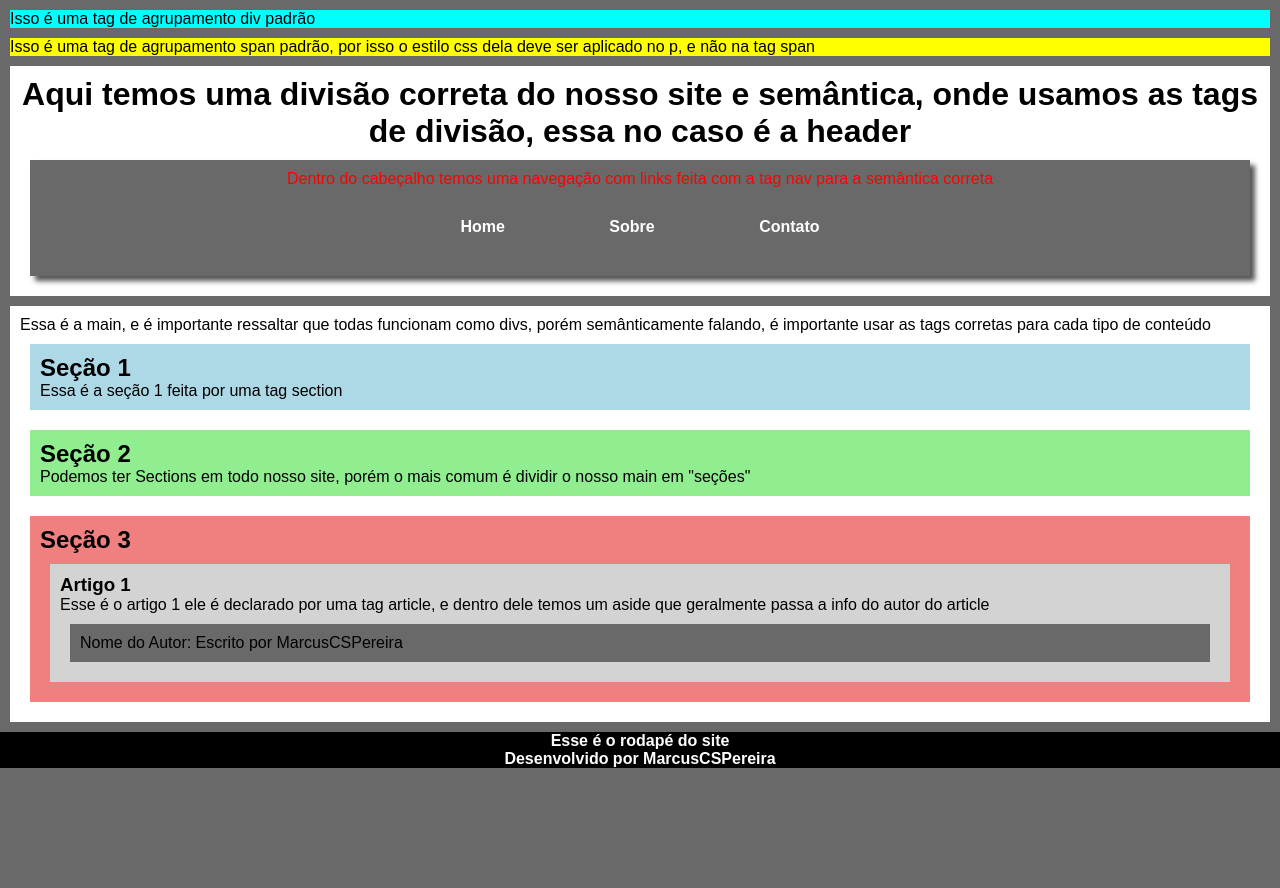
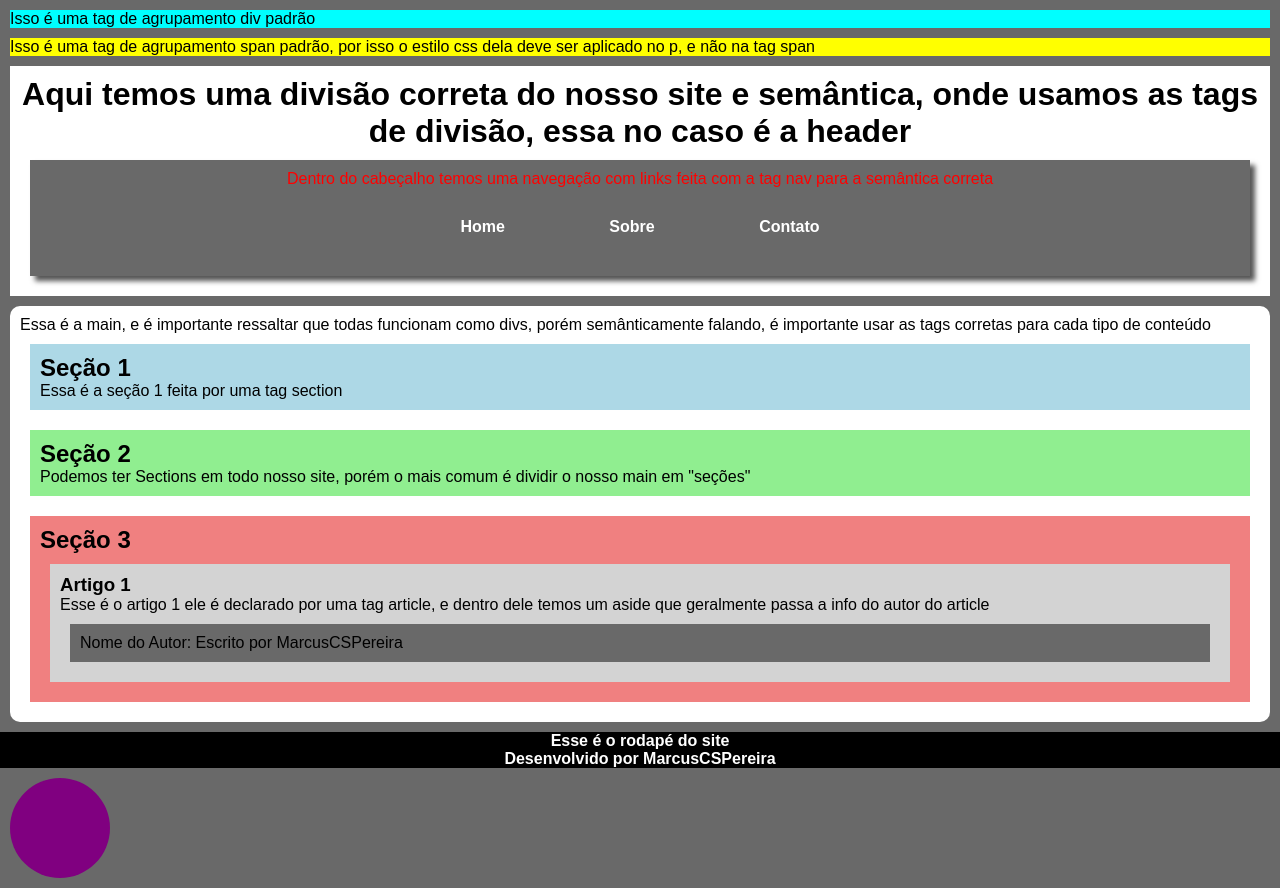
Before and after one commit to MarcusCSPereira/HTML-CSS_Studies, a plain HTML site: page HTML + Css/ex027- Modelo_de_caixas_GroupingTags/index.html in a window 1280 px wide. Before the commit the page ends 800 px from the top, so only its background shows below. Drawn offline with Linux system fonts and the light colour scheme.

Commit message:
add more one class

```diff
--- a/HTML + Css/ex027- Modelo_de_caixas_GroupingTags/index.html
+++ b/HTML + Css/ex027- Modelo_de_caixas_GroupingTags/index.html
@@ -55,5 +55,8 @@
       <p>Esse é o rodapé do site</p>
       <p>Desenvolvido por MarcusCSPereira</p>
     </footer>
+
+    <div id="bola">
+    </div>
 </body>
 </html>
--- a/HTML + Css/ex027- Modelo_de_caixas_GroupingTags/style.css
+++ b/HTML + Css/ex027- Modelo_de_caixas_GroupingTags/style.css
@@ -72,6 +72,10 @@ main{
   flex-direction: column;
   padding: 10px;
   margin: 10px;
+  border-radius: 10px;
+  /*border-radius: é possivel usar o border para cada lado do bloco individualmente, usando a ordem em cima esquerda e direita e embaixo direita e esquerda */
+  /*É possivel usar apenas 2 valores o primeiro alterando a borda de cima e baixo na esquerda e a segunda alterando a borda de cima e baixo da direita */
+  /* É possivel usar porcentagem principalmente quando criamos circulos, utilizamos 50% de porcentagem.*/
 }
 
 article{
@@ -112,3 +116,11 @@ footer{
   padding: 10px;
   margin: 10px;
 }
+
+#bola{
+  height: 100px;
+  width: 100px;
+  margin: 10px;
+  background-color: purple;
+  border-radius: 50%;
+}
```
